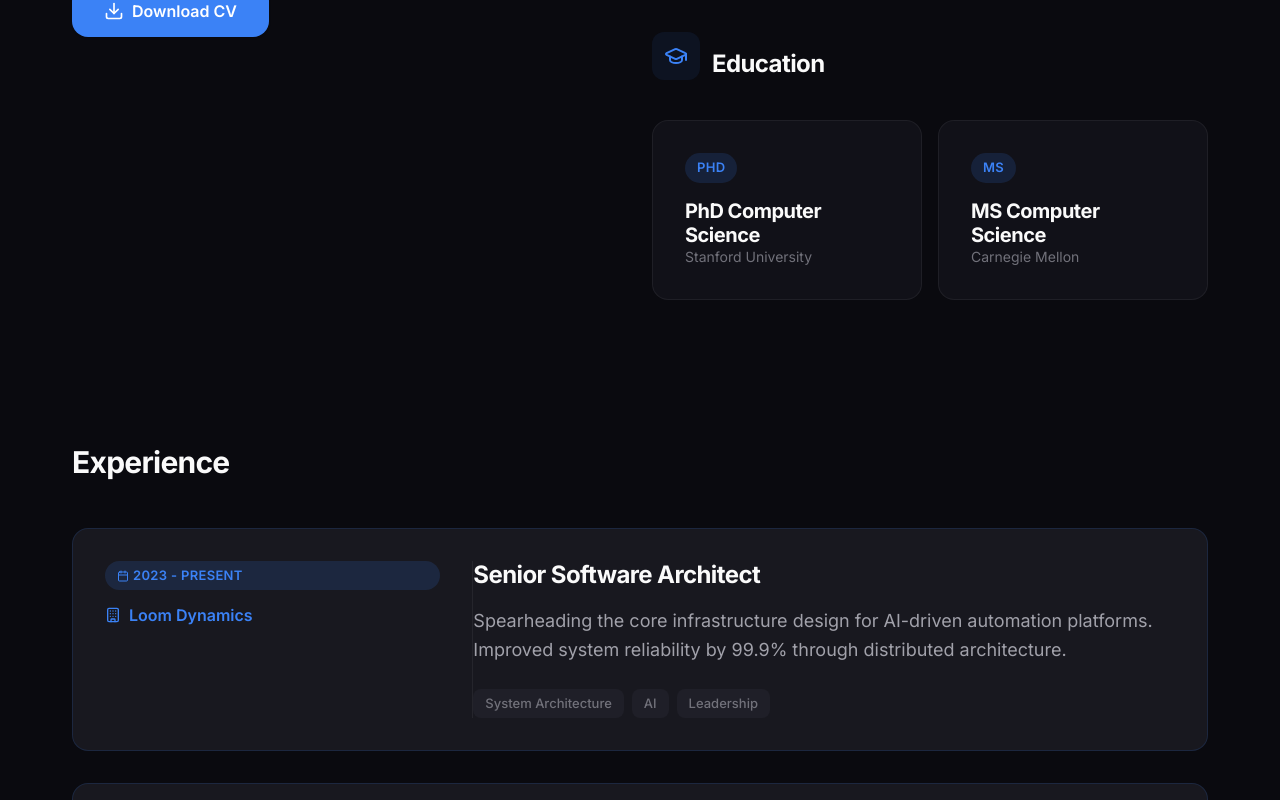
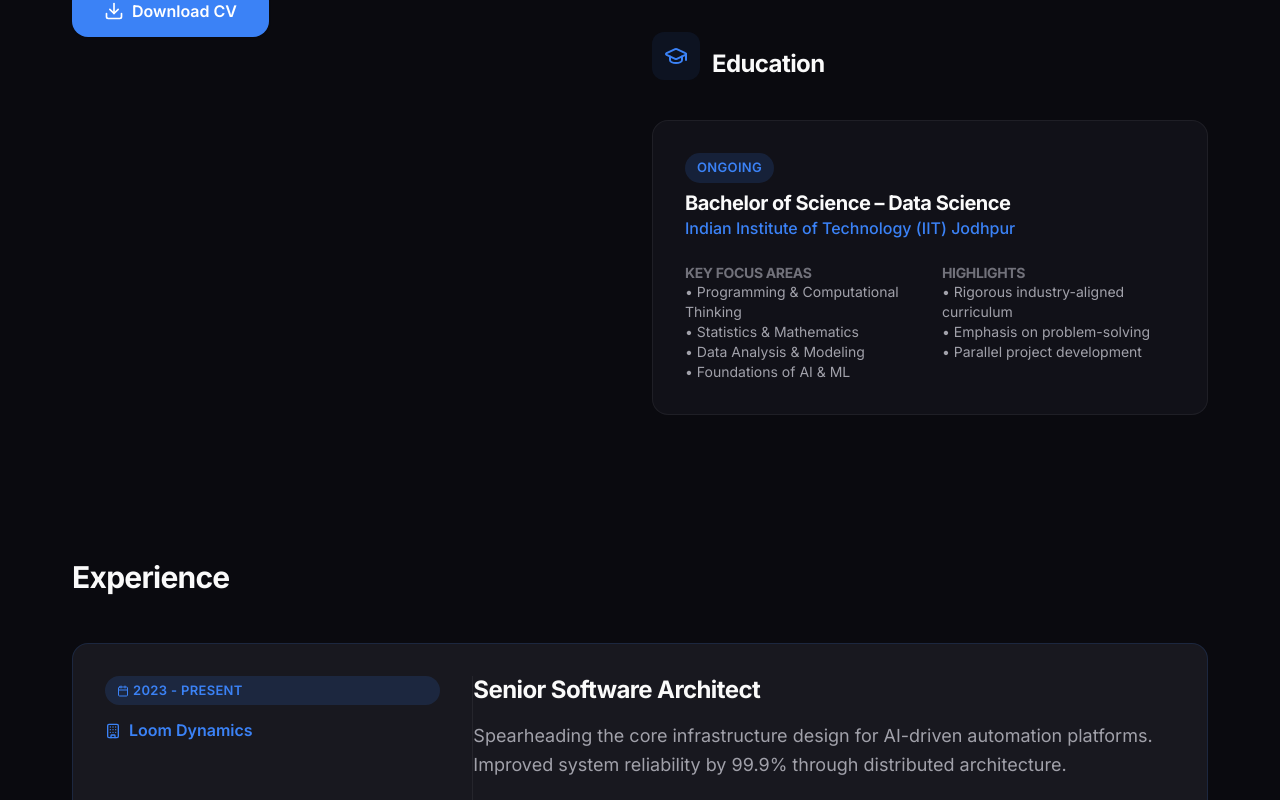
Before and after one commit to vyassoham/myweb, a Next.js app: page / in a window 1280 px wide. Shown: the part 680-1480 px from the top of the page. Built offline with nearby package versions, Linux system fonts and the light colour scheme; no server answers.

Commit message:
UPDATE: Education history to BS in Data Science at IIT Jodhpur

```diff
--- a/app/components/Hero.tsx
+++ b/app/components/Hero.tsx
@@ -102,19 +102,38 @@ export default function Hero(): React.JSX.Element {
                                 </div>
                                 <h3 className="text-2xl font-bold">Education</h3>
                             </div>
-                            <div className="grid grid-cols-2 gap-4">
-                                <div className="card card--subtle">
-                                    <div className="badge badge--accent mb-4">PhD</div>
-                                    <h4 className="font-bold mb-1">PhD Computer Science</h4>
-                                    <p className="text-sm text-muted">Stanford University</p>
+
+                            <div className="card card--subtle">
+                                <div className="flex justify-between items-start mb-4">
+                                    <div>
+                                        <div className="badge badge--accent mb-2">Ongoing</div>
+                                        <h4 className="text-xl font-bold">Bachelor of Science – Data Science</h4>
+                                        <p className="text-accent font-medium">Indian Institute of Technology (IIT) Jodhpur</p>
+                                    </div>
                                 </div>
-                                <div className="card card--subtle">
-                                    <div className="badge badge--accent mb-4">MS</div>
-                                    <h4 className="font-bold mb-1">MS Computer Science</h4>
-                                    <p className="text-sm text-muted">Carnegie Mellon</p>
+
+                                <div className="grid md:grid-cols-2 gap-6 mt-6">
+                                    <div>
+                                        <h5 className="text-sm font-bold uppercase tracking-wider text-muted mb-3">Key Focus Areas</h5>
+                                        <ul className="text-sm space-y-2 text-secondary">
+                                            <li className="flex items-center gap-2">• Programming & Computational Thinking</li>
+                                            <li className="flex items-center gap-2">• Statistics & Mathematics</li>
+                                            <li className="flex items-center gap-2">• Data Analysis & Modeling</li>
+                                            <li className="flex items-center gap-2">• Foundations of AI & ML</li>
+                                        </ul>
+                                    </div>
+                                    <div>
+                                        <h5 className="text-sm font-bold uppercase tracking-wider text-muted mb-3">Highlights</h5>
+                                        <ul className="text-sm space-y-2 text-secondary">
+                                            <li className="flex items-center gap-2">• Rigorous industry-aligned curriculum</li>
+                                            <li className="flex items-center gap-2">• Emphasis on problem-solving</li>
+                                            <li className="flex items-center gap-2">• Parallel project development</li>
+                                        </ul>
+                                    </div>
                                 </div>
                             </div>
                         </div>
+
                     </div>
 
                 </div>
```
